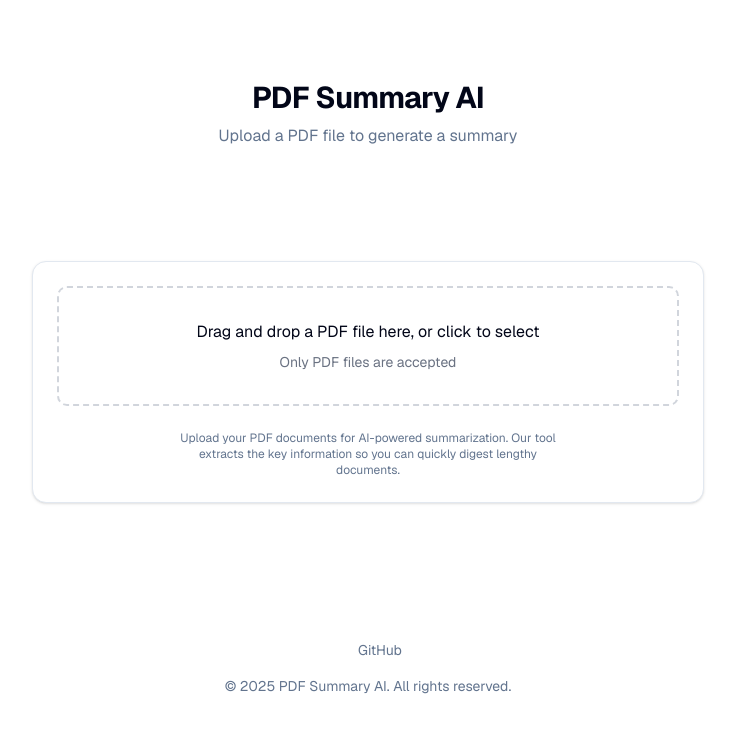
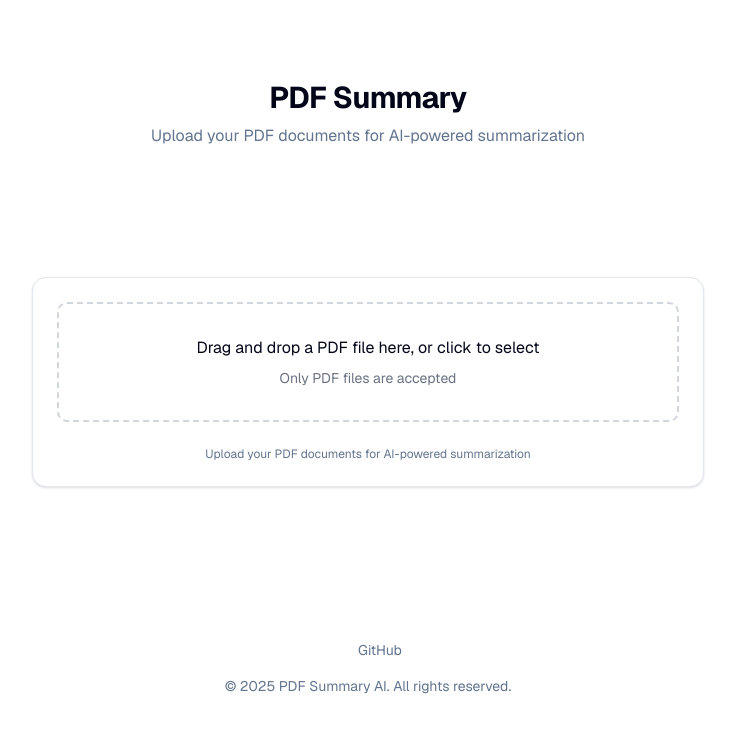
Before and after one commit to alstep07/pdf-summary-ai, a Next.js app: page / in a window 1280 px wide. Shown: the top 732 px of the page, without its empty margins (272-1007 px from the left). Built offline with nearby package versions, Linux system fonts and the light colour scheme; some icons are missing.

Commit message:
feat: history

```diff
--- a/src/app/page.tsx
+++ b/src/app/page.tsx
@@ -19,8 +19,8 @@
     <div className="grid grid-rows-[auto_1fr_auto] items-center justify-items-center min-h-screen p-8 pb-20 gap-16 sm:p-20 font-[family-name:var(--font-geist-sans)]">
       <header className="row-start-1 w-full max-w-2xl">
         <PageHeader
-          title="PDF Summary AI"
-          description="Upload a PDF file to generate a summary"
+          title="PDF Summary"
+          description="Upload your PDF documents for AI-powered summarization"
         />
       </header>
       <main className="flex flex-col gap-[32px] row-start-2 items-center sm:items-start w-full max-w-2xl">
--- a/src/components/pdf/file-upload-form.tsx
+++ b/src/components/pdf/file-upload-form.tsx
@@ -96,7 +96,7 @@
         </div>
         {file && (
           <Button
-            className="w-full mt-4"
+            className="mt-4 mx-auto"
             onClick={handleSubmit}
             disabled={isLoading}
           >
@@ -104,9 +104,7 @@
           </Button>
         )}
         <p className="mt-6 text-xs mx-auto text-center text-muted-foreground max-w-sm">
-          Upload your PDF documents for AI-powered summarization. Our tool
-          extracts the key information so you can quickly digest lengthy
-          documents.
+          Upload your PDF documents for AI-powered summarization
         </p>
       </CardContent>
     </div>
--- a/src/components/pdf/history-list.tsx
+++ b/src/components/pdf/history-list.tsx
@@ -5,11 +5,17 @@
 import { useHistoryStore } from "@/store/history-store";
 import { Button } from "@/components/ui/button";
 import { Trash2 } from "lucide-react";
+import { usePDFStore } from "@/store/pdf-store";
 
 export function HistoryList() {
   const { history, clearHistory } = useHistoryStore();
+  const { summary: currentSummary } = usePDFStore();
 
-  if (history.length === 0) return null;
+  const filteredHistory = history.filter(
+    (item) => item.summary !== currentSummary
+  );
+
+  if (filteredHistory.length === 0) return null;
 
   return (
     <Card>
@@ -25,7 +31,7 @@
         </Button>
       </CardHeader>
       <CardContent className="space-y-4">
-        {history.map((item, index) => (
+        {filteredHistory.map((item, index) => (
           <div
             key={index}
             className="border rounded-lg p-4 space-y-2"
--- a/src/lib/services/openai-service.ts
+++ b/src/lib/services/openai-service.ts
@@ -24,5 +24,10 @@
   });
 
   console.log("Completion:", JSON.stringify(completion, null, 2));
+
+  if (!completion.choices[0].message.content) {
+    throw new Error("No content returned from OpenAI");
+  }
+
   return completion.choices[0].message.content;
 }
```
